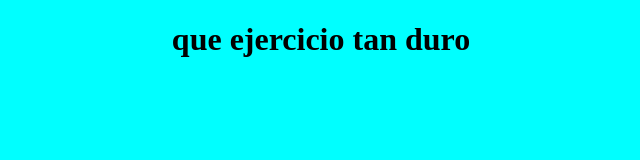
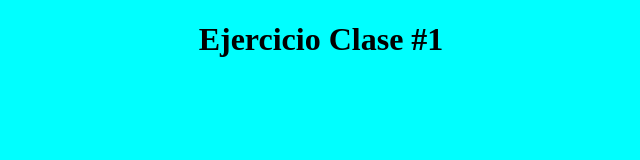
Before and after one commit to alejodev01/EjerciciosGit, a plain HTML site: page index.html in a window 1280 px wide. Shown: the whole page, without its empty margins (319-959 px from the left). Drawn offline with Linux system fonts and the light colour scheme.

Commit message:
cambio 3

```diff
--- a/index.html
+++ b/index.html
@@ -8,7 +8,7 @@
 </head>
 <body style="background-color: aqua; text-align: center;">
 
-    <h1>que ejercicio tan duro</h1>
+    <h1>Ejercicio Clase #1</h1>
 
 </body>
 </html>
```
